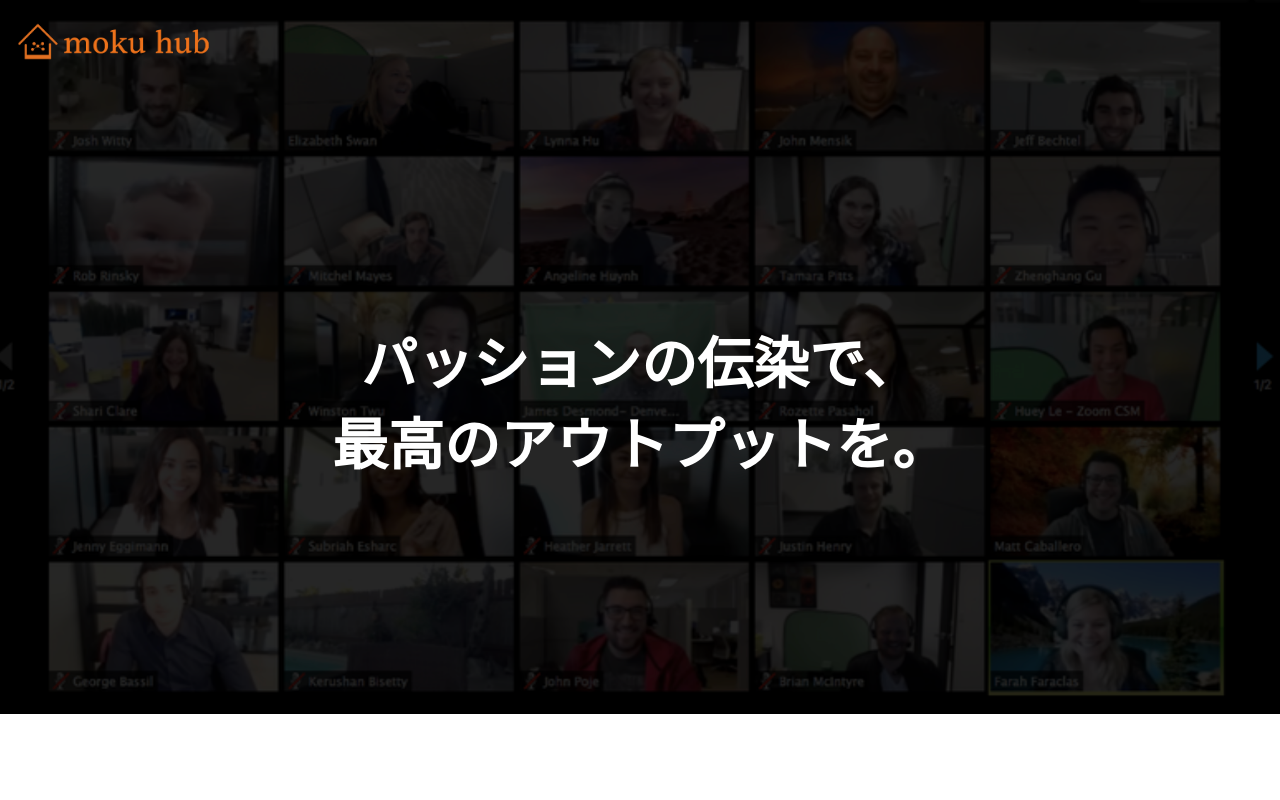
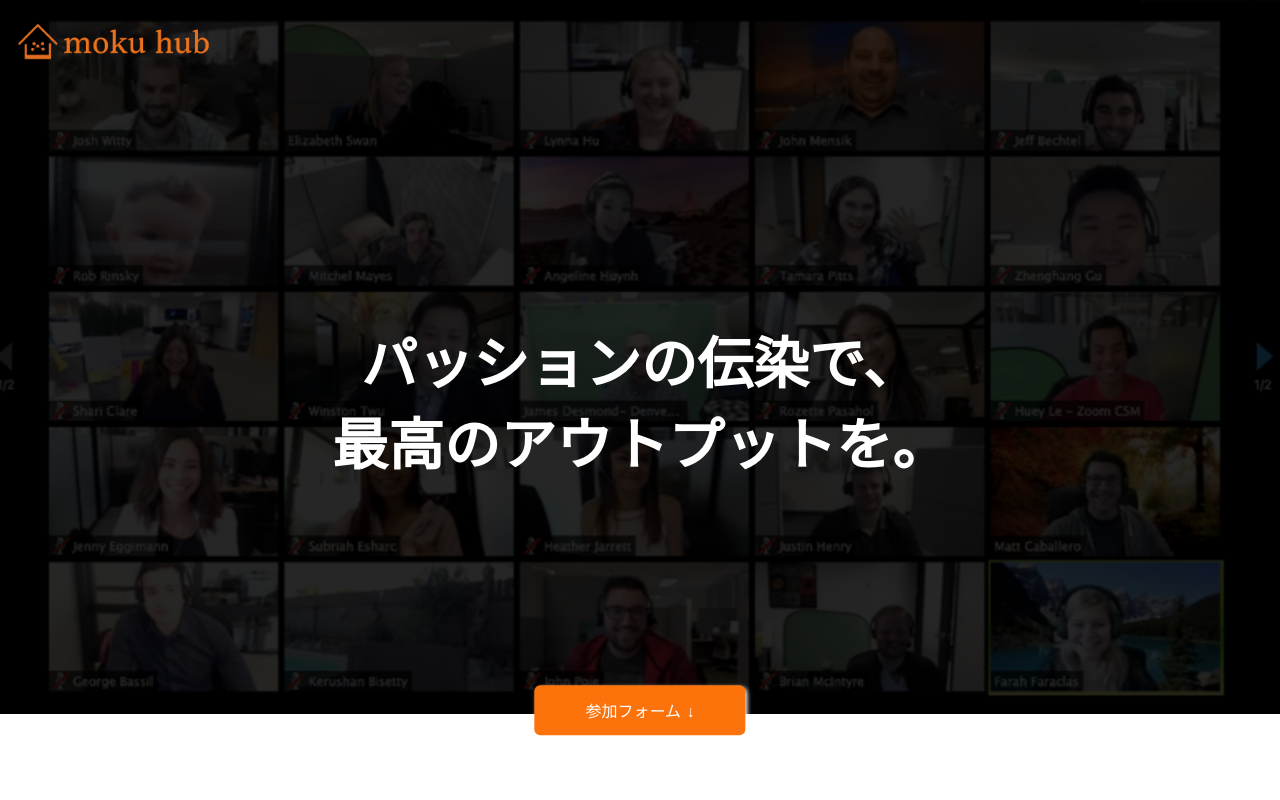
Before and after one commit to wakkihaya/mokuhub, a Nuxt app: page / in a window 1280 px wide. Shown: the top 800 px of the page. Built offline with nearby package versions, Linux system fonts and the light colour scheme.

Commit message:
screen move の実装

```diff
--- a/assets/sass/style.scss
+++ b/assets/sass/style.scss
@@ -44,6 +44,18 @@ header {
     text-align: center;
     font-weight: bold;
   }
+  .button_to_join{
+    position: absolute;
+    background:$main-color;
+    color: #fff;
+    bottom: 5%;
+    left: 50%;
+    transform : translate(-50%,-50%);
+    padding: 1% 4%;
+    border-radius: 6px;
+    box-shadow: 2px 2px 4px;
+    cursor:pointer;
+  }
 }
 
 // moku hub とは
@@ -54,7 +66,7 @@ header {
   margin-top: 5%;
   font-size: $content-sub-textsize;
 }
-.explain ,.content_community ,.merit, .rule_community, .contact{
+.explain ,.content_community ,.merit, .rule_community, #contact{
   margin: 0;
   padding: 5% 10% 10% 10% ;
   .content_title{
@@ -127,8 +139,9 @@ header {
 
 
 //参加したい方はこちら
-.contact{
+#contact{
   background: $main-color;
+  padding-bottom: 5%;
   .content_title{
     color: #fff;
   }
@@ -136,3 +149,11 @@ header {
     margin-top: 5%;
   }
 }
+
+footer{
+  background: #f0f0f0;
+  color: #000;
+  text-align:center;
+  height: 15vh;
+  line-height: 15vh;
+}
--- a/pages/index.vue
+++ b/pages/index.vue
@@ -10,6 +10,10 @@
         パッションの伝染で、 <br>
         最高のアウトプットを。
       </div>
+      <div class="button_to_join" v-on:click="moveToForm">
+        参加フォーム ↓
+      </div>
+
     </div>
 
 <!--    moku hubとは-->
@@ -61,7 +65,7 @@
 
 
 <!--    Contact-->
-    <div class="contact">
+    <div id="contact">
       <div class="content_title">参加したい方はこちら</div>
       <div class="form">
         <iframe src="https://docs.google.com/forms/d/e/1FAIpQLScd4SKkkY5glD4DaZqmkiaa1gHkIs5y0K7xJpAb7ZNoJ2ZXrQ/viewform?embedded=true"
@@ -74,6 +78,11 @@
       </iframe>
       </div>
     </div>
+
+<!--    footer-->
+    <footer>
+      Copyright © mokuhub team All Rights Reserved.
+    </footer>
   </div>
 </template>
 
@@ -100,6 +109,12 @@ export default {
         }
     });
 },
+    methods:{
+      moveToForm(){
+          var formTop =$('#contact').offset().top;
+          $("html, body").animate({ scrollTop: formTop }, 500);
+      }
+    }
 }
 </script>
 
```
